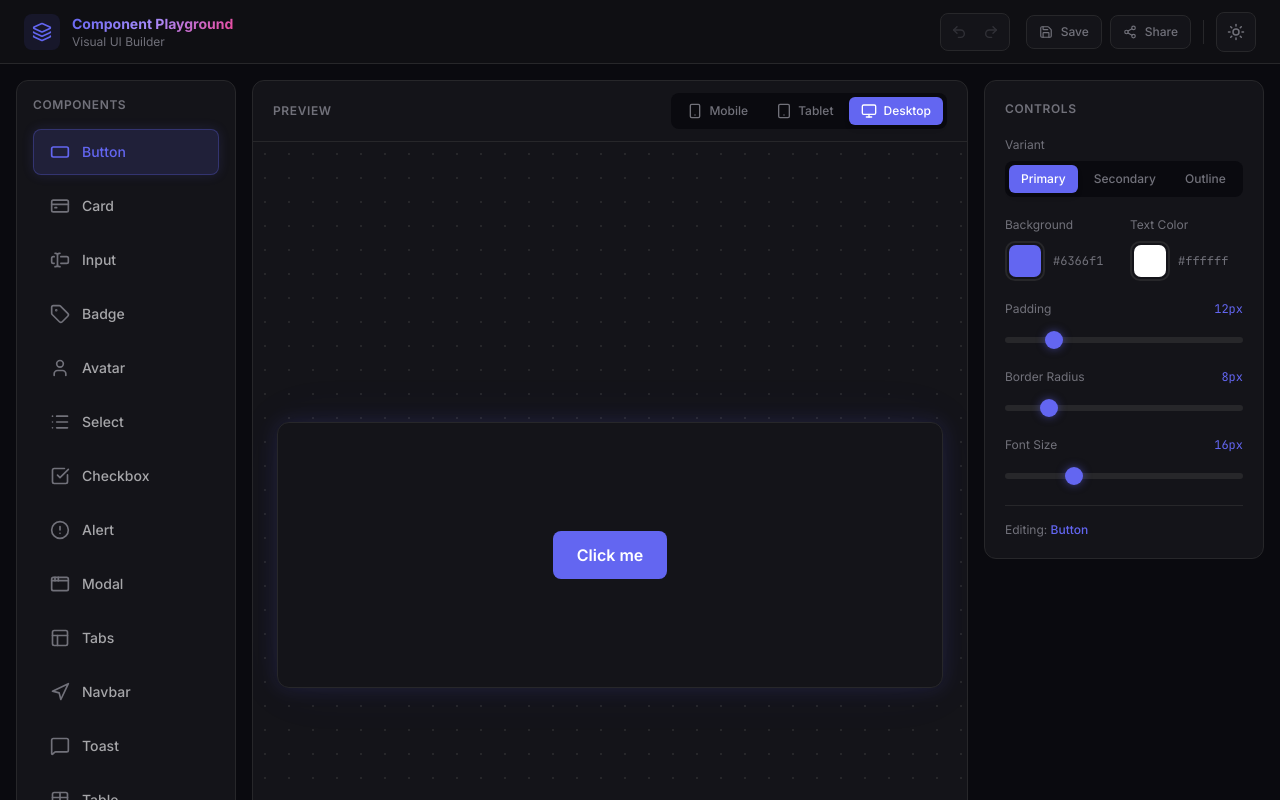
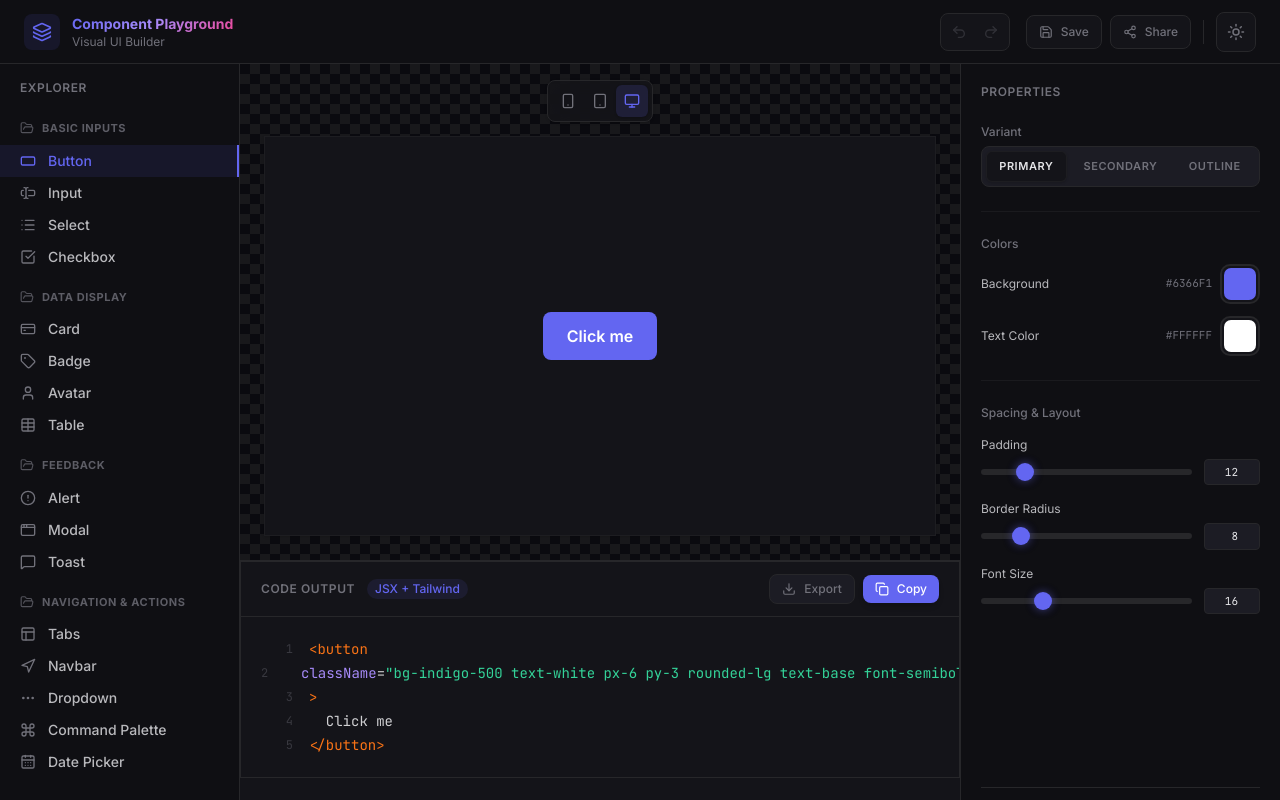
Before and after one commit to zahidhasann88/compora, a Next.js app: page / in a window 1280 px wide. Shown: the top 800 px of the page. Built offline with nearby package versions, Linux system fonts and the light colour scheme.

Commit message:
feat: implement initial component playground with component selection, live preview, and global styling.

```diff
--- a/app/globals.css
+++ b/app/globals.css
@@ -67,31 +67,27 @@ body {
   border-radius: 3px;
 }
 
-/* ── Glass Panel ── */
+/* ── Solid Panel (Flat UI) ── */
 .glass-panel {
   background: var(--surface);
   border: 1px solid var(--border-color);
-  border-radius: 12px;
-  backdrop-filter: blur(12px);
-  transition: background-color 0.3s ease, border-color 0.2s ease, box-shadow 0.2s ease, color 0.3s ease;
+  border-radius: 0px;
+  transition: background-color 0.3s ease, border-color 0.2s ease, color 0.3s ease;
 }
 .glass-panel:hover {
   border-color: color-mix(in srgb, var(--accent) 30%, var(--border-color));
 }
 
-/* Light mode specific glass panel */
 html.light .glass-panel {
-  box-shadow: 0 1px 3px rgba(0,0,0,0.06), 0 1px 2px rgba(0,0,0,0.04);
+  box-shadow: none;
 }
 
-/* ── Glow accent ── */
+/* ── Remove Glow accent for flat UI ── */
 .glow-accent {
-  box-shadow: 0 0 20px color-mix(in srgb, var(--accent) 15%, transparent),
-    0 0 60px color-mix(in srgb, var(--accent) 5%, transparent);
+  box-shadow: none;
 }
 html.light .glow-accent {
-  box-shadow: 0 4px 14px rgba(99, 102, 241, 0.08),
-    0 1px 3px rgba(0,0,0,0.06);
+  box-shadow: none;
 }
 
 /* ── Gradient text ── */
@@ -225,6 +221,22 @@ input[type="color"]::-webkit-color-swatch {
   background-size: 24px 24px;
 }
 
+/* ── Checkered background for Canvas ── */
+.checkered-bg {
+  background-color: #0a0a0f;
+  background-image:
+    linear-gradient(45deg, #18181b 25%, transparent 25%, transparent 75%, #18181b 75%, #18181b),
+    linear-gradient(45deg, #18181b 25%, transparent 25%, transparent 75%, #18181b 75%, #18181b);
+  background-size: 20px 20px;
+  background-position: 0 0, 10px 10px;
+}
+html.light .checkered-bg {
+  background-color: #f8fafc;
+  background-image:
+    linear-gradient(45deg, #e2e8f0 25%, transparent 25%, transparent 75%, #e2e8f0 75%, #e2e8f0),
+    linear-gradient(45deg, #e2e8f0 25%, transparent 25%, transparent 75%, #e2e8f0 75%, #e2e8f0);
+}
+
 /* ── Code panel light mode ── */
 html.light .code-panel-bg {
   background: #f8fafc;
--- a/app/page.tsx
+++ b/app/page.tsx
@@ -63,27 +63,30 @@ function PlaygroundContent() {
         </div>
       </header>
 
-      {/* ── Main Content ── */}
-      <div className="flex-1 flex flex-col lg:grid lg:grid-cols-[220px_1fr_280px] gap-4 p-4 overflow-hidden">
+      {/* ── Main Content flex container ── */}
+      <div className="flex-1 flex flex-col lg:flex-row overflow-hidden">
+
         {/* Left: Component Selector */}
-        <aside className="lg:block">
+        <aside className="w-full lg:w-[240px] flex-shrink-0 border-r border-border bg-surface/50 overflow-y-auto hidden lg:block">
           <ComponentSelector />
         </aside>
 
-        {/* Center: Live Preview */}
-        <main className="flex-1 min-h-0">
-          <LivePreview />
-        </main>
+        {/* Center: Live Preview & Code Panel */}
+        <div className="flex-1 flex flex-col min-w-0 overflow-hidden relative">
+          <main className="flex-1 min-h-0 relative checkered-bg">
+            <LivePreview />
+          </main>
+
+          {/* Bottom: Code Panel (Storybook Addons area) */}
+          <div className="h-[280px] flex-shrink-0 border-t border-border bg-surface z-10 overflow-hidden">
+            <CodePanel />
+          </div>
+        </div>
 
         {/* Right: Controls Panel */}
-        <aside className="lg:max-h-[calc(100vh-7rem)] overflow-y-auto">
+        <aside className="w-full lg:w-[320px] flex-shrink-0 border-l border-border bg-surface/50 overflow-y-auto hidden lg:block">
           <ControlsPanel />
         </aside>
-      </div>
-
-      {/* ── Bottom: Code Panel ── */}
-      <div className="p-4 pt-0">
-        <CodePanel />
       </div>
     </div>
   );
--- a/components/ComponentSelector.tsx
+++ b/components/ComponentSelector.tsx
@@ -1,36 +1,68 @@
 'use client';
 
 import { usePlaygroundStore, type ComponentType } from '@/store/usePlaygroundStore';
-import { RectangleHorizontal, CreditCard, TextCursorInput, Tag, User, List, CheckSquare, AlertCircle, AppWindow, Layout, Navigation, MessageSquare, Table, MoreHorizontal, Command, CalendarDays } from 'lucide-react';
+import { RectangleHorizontal, CreditCard, TextCursorInput, Tag, User, List, CheckSquare, AlertCircle, AppWindow, Layout, Navigation, MessageSquare, Table, MoreHorizontal, Command, CalendarDays, FolderOpen } from 'lucide-react';
 
-const components: { id: ComponentType; label: string; icon: React.ReactNode }[] = [
-  { id: 'button', label: 'Button', icon: <RectangleHorizontal size={20} /> },
-  { id: 'card', label: 'Card', icon: <CreditCard size={20} /> },
-  { id: 'input', label: 'Input', icon: <TextCursorInput size={20} /> },
-  { id: 'badge', label: 'Badge', icon: <Tag size={20} /> },
-  { id: 'avatar', label: 'Avatar', icon: <User size={20} /> },
-  { id: 'select', label: 'Select', icon: <List size={20} /> },
-  { id: 'checkbox', label: 'Checkbox', icon: <CheckSquare size={20} /> },
-  { id: 'alert', label: 'Alert', icon: <AlertCircle size={20} /> },
-  { id: 'modal', label: 'Modal', icon: <AppWindow size={20} /> },
-  { id: 'tabs', label: 'Tabs', icon: <Layout size={20} /> },
-  { id: 'navbar', label: 'Navbar', icon: <Navigation size={20} /> },
-  { id: 'toast', label: 'Toast', icon: <MessageSquare size={20} /> },
-  { id: 'table', label: 'Table', icon: <Table size={20} /> },
-  { id: 'dropdown', label: 'Dropdown Menu', icon: <MoreHorizontal size={20} /> },
-  { id: 'command', label: 'Command Palette', icon: <Command size={20} /> },
-  { id: 'datepicker', label: 'Date Picker', icon: <CalendarDays size={20} /> },
+const componentGroups: { category: string; items: { id: ComponentType; label: string; icon: React.ReactNode }[] }[] = [
+  {
+    category: 'Basic Inputs',
+    items: [
+      { id: 'button', label: 'Button', icon: <RectangleHorizontal size={16} /> },
+      { id: 'input', label: 'Input', icon: <TextCursorInput size={16} /> },
+      { id: 'select', label: 'Select', icon: <List size={16} /> },
+      { id: 'checkbox', label: 'Checkbox', icon: <CheckSquare size={16} /> },
+    ]
+  },
+  {
+    category: 'Data Display',
+    items: [
+      { id: 'card', label: 'Card', icon: <CreditCard size={16} /> },
+      { id: 'badge', label: 'Badge', icon: <Tag size={16} /> },
+      { id: 'avatar', label: 'Avatar', icon: <User size={16} /> },
+      { id: 'table', label: 'Table', icon: <Table size={16} /> },
+    ]
+  },
+  {
+    category: 'Feedback',
+    items: [
+      { id: 'alert', label: 'Alert', icon: <AlertCircle size={16} /> },
+      { id: 'modal', label: 'Modal', icon: <AppWindow size={16} /> },
+      { id: 'toast', label: 'Toast', icon: <MessageSquare size={16} /> },
+    ]
+  },
+  {
+    category: 'Navigation & Actions',
+    items: [
+      { id: 'tabs', label: 'Tabs', icon: <Layout size={16} /> },
+      { id: 'navbar', label: 'Navbar', icon: <Navigation size={16} /> },
+      { id: 'dropdown', label: 'Dropdown', icon: <MoreHorizontal size={16} /> },
+      { id: 'command', label: 'Command Palette', icon: <Command size={16} /> },
+      { id: 'datepicker', label: 'Date Picker', icon: <CalendarDays size={16} /> },
+    ]
+  }
 ];
 
 export default function ComponentSelector() {
   const { selectedComponent, setComponent } = usePlaygroundStore();
 
   return (
-    <div className="glass-panel p-4 flex flex-col gap-2">
-      <h2 className="text-xs font-semibold uppercase tracking-wider text-muted mb-2">
-        Components
-      </h2>
-      {components.map((comp) => {
+    <div className="py-4 flex flex-col gap-6">
+      <div className="px-5">
+        <h2 className="text-xs font-semibold uppercase tracking-wider text-muted">Explorer</h2>
+      </div>
+
+      <div className="flex flex-col gap-4">
+        {componentGroups.map((group) => (
+          <div key={group.category} className="flex flex-col gap-1">
+            <div className="px-5 flex items-center gap-2 mb-1">
+              <FolderOpen size={14} className="text-muted/70" />
+              <h3 className="text-[11px] font-bold uppercase tracking-wider text-muted/80">
+                {group.category}
+              </h3>
+            </div>
+
+            <div className="flex flex-col">
+              {group.items.map((comp) => {
                 const isActive = selectedComponent === comp.id;
                 return (
                   <button
@@ -38,12 +70,12 @@ export default function ComponentSelector() {
                     id={`selector-${comp.id}`}
                     onClick={() => setComponent(comp.id)}
                     className={`
-              flex items-center gap-3 px-4 py-3 rounded-lg text-sm font-medium
-              transition-all duration-200 cursor-pointer border
+                      flex items-center w-full px-5 py-1.5 text-sm font-medium
+                      transition-colors cursor-pointer text-left focus:outline-none flex gap-3
                       ${
                         isActive
-                  ? 'bg-accent/15 text-accent border-accent/30 shadow-[0_0_12px_rgba(99,102,241,0.15)]'
-                  : 'bg-transparent text-foreground/70 border-transparent hover:bg-surface-hover hover:text-foreground'
+                          ? 'bg-accent/10 text-accent border-r-2 border-accent'
+                          : 'bg-transparent text-foreground/80 hover:bg-surface-hover hover:text-foreground border-r-2 border-transparent'
                       }
                     `}
                   >
@@ -53,5 +85,9 @@ export default function ComponentSelector() {
                 );
               })}
             </div>
+          </div>
+        ))}
+      </div>
+    </div>
   );
 }
--- a/components/ControlsPanel.tsx
+++ b/components/ControlsPanel.tsx
@@ -9,27 +9,29 @@ export default function ControlsPanel() {
     usePlaygroundStore();
 
   return (
-    <div className="glass-panel p-5 flex flex-col gap-5 overflow-y-auto">
+    <div className="py-5 px-5 flex flex-col gap-6 h-full overflow-y-auto">
+      <div>
         <h2 className="text-xs font-semibold uppercase tracking-wider text-muted">
-        Controls
+          Properties
         </h2>
+      </div>
 
       {/* ── Variant Toggle ── */}
-      <div>
-        <label className="text-xs text-muted block mb-2">Variant</label>
-        <div className="flex gap-1 p-1 bg-background rounded-lg">
+      <div className="flex flex-col gap-1.5">
+        <label className="text-xs font-medium text-muted">Variant</label>
+        <div className="flex gap-1 p-1 bg-surface-hover border border-border rounded-lg">
           {variants.map((v) => (
             <button
               key={v}
               id={`variant-${v}`}
               onClick={() => setVariant(v)}
               className={`
-                flex-1 px-3 py-1.5 rounded-md text-xs font-medium capitalize
+                flex-1 px-3 py-1.5 rounded-md text-[11px] font-semibold uppercase tracking-wider
                 transition-all duration-200 cursor-pointer
                 ${
                   variant === v
-                    ? 'bg-accent text-white shadow-md'
-                    : 'text-muted hover:text-foreground'
+                    ? 'bg-surface border border-border/50 shadow-sm text-foreground'
+                    : 'text-muted hover:text-foreground hover:bg-surface/50 border border-transparent'
                 }
               `}
             >
@@ -39,40 +41,53 @@ export default function ControlsPanel() {
         </div>
       </div>
 
+      <hr className="border-border/50" />
+
       {/* ── Colors ── */}
-      <div className="grid grid-cols-2 gap-3">
-        <div>
-          <label className="text-xs text-muted block mb-2">Background</label>
+      <div className="flex flex-col gap-3">
+        <label className="text-xs font-medium text-muted">Colors</label>
+
+        <div className="flex items-center justify-between">
+          <label className="text-xs text-foreground/80">Background</label>
           <div className="flex items-center gap-2">
+            <span className="text-[11px] font-mono text-muted uppercase">{styles.bgColor}</span>
             <input
               type="color"
               id="control-bgColor"
               value={styles.bgColor}
               onChange={(e) => updateStyle('bgColor', e.target.value)}
+              className="w-6 h-6 rounded cursor-pointer border-0 p-0 bg-transparent"
             />
-            <span className="text-xs font-mono text-muted">{styles.bgColor}</span>
           </div>
         </div>
-        <div>
-          <label className="text-xs text-muted block mb-2">Text Color</label>
+
+        <div className="flex items-center justify-between">
+          <label className="text-xs text-foreground/80">Text Color</label>
           <div className="flex items-center gap-2">
+            <span className="text-[11px] font-mono text-muted uppercase">{styles.textColor}</span>
             <input
               type="color"
               id="control-textColor"
               value={styles.textColor}
               onChange={(e) => updateStyle('textColor', e.target.value)}
+              className="w-6 h-6 rounded cursor-pointer border-0 p-0 bg-transparent"
             />
-            <span className="text-xs font-mono text-muted">{styles.textColor}</span>
           </div>
         </div>
       </div>
 
-      {/* ── Padding ── */}
-      <div>
-        <div className="flex justify-between mb-2">
-          <label className="text-xs text-muted">Padding</label>
-          <span className="text-xs font-mono text-accent">{styles.padding}px</span>
+      <hr className="border-border/50" />
+
+      {/* ── Spacing & Layout ── */}
+      <div className="flex flex-col gap-4">
+        <label className="text-xs font-medium text-muted">Spacing & Layout</label>
+
+        {/* Padding */}
+        <div className="flex flex-col gap-1.5">
+          <div className="flex justify-between">
+            <label className="text-xs text-foreground/80">Padding</label>
           </div>
+          <div className="flex items-center gap-3">
             <input
               type="range"
               id="control-padding"
@@ -80,15 +95,25 @@ export default function ControlsPanel() {
               max="48"
               value={styles.padding}
               onChange={(e) => updateStyle('padding', e.target.value)}
+              className="flex-1"
+            />
+            <div className="flex items-center w-14 bg-surface-hover border border-border rounded px-1.5 py-1">
+              <input
+                type="number"
+                value={styles.padding}
+                onChange={(e) => updateStyle('padding', e.target.value)}
+                className="w-full bg-transparent text-[11px] font-mono text-foreground focus:outline-none text-right"
               />
             </div>
+          </div>
+        </div>
 
-      {/* ── Border Radius ── */}
-      <div>
-        <div className="flex justify-between mb-2">
-          <label className="text-xs text-muted">Border Radius</label>
-          <span className="text-xs font-mono text-accent">{styles.borderRadius}px</span>
+        {/* Border Radius */}
+        <div className="flex flex-col gap-1.5">
+          <div className="flex justify-between">
+            <label className="text-xs text-foreground/80">Border Radius</label>
           </div>
+          <div className="flex items-center gap-3">
             <input
               type="range"
               id="control-borderRadius"
@@ -96,15 +121,25 @@ export default function ControlsPanel() {
               max="50"
               value={styles.borderRadius}
               onChange={(e) => updateStyle('borderRadius', e.target.value)}
+              className="flex-1"
+            />
+            <div className="flex items-center w-14 bg-surface-hover border border-border rounded px-1.5 py-1">
+              <input
+                type="number"
+                value={styles.borderRadius}
+                onChange={(e) => updateStyle('borderRadius', e.target.value)}
+                className="w-full bg-transparent text-[11px] font-mono text-foreground focus:outline-none text-right"
               />
             </div>
+          </div>
+        </div>
 
-      {/* ── Font Size ── */}
-      <div>
-        <div className="flex justify-between mb-2">
-          <label className="text-xs text-muted">Font Size</label>
-          <span className="text-xs font-mono text-accent">{styles.fontSize}px</span>
+        {/* Font Size */}
+        <div className="flex flex-col gap-1.5">
+          <div className="flex justify-between">
+            <label className="text-xs text-foreground/80">Font Size</label>
           </div>
+          <div className="flex items-center gap-3">
             <input
               type="range"
               id="control-fontSize"
@@ -112,7 +147,18 @@ export default function ControlsPanel() {
               max="32"
               value={styles.fontSize}
               onChange={(e) => updateStyle('fontSize', e.target.value)}
+              className="flex-1"
             />
+            <div className="flex items-center w-14 bg-surface-hover border border-border rounded px-1.5 py-1">
+              <input
+                type="number"
+                value={styles.fontSize}
+                onChange={(e) => updateStyle('fontSize', e.target.value)}
+                className="w-full bg-transparent text-[11px] font-mono text-foreground focus:outline-none text-right"
+              />
+            </div>
+          </div>
+        </div>
       </div>
 
       {/* ── Component-specific info ── */}
--- a/components/LivePreview.tsx
+++ b/components/LivePreview.tsx
@@ -15,13 +15,9 @@ export default function LivePreview() {
   const currentDevice = devices.find((d) => d.id === device)!;
 
   return (
-    <div className="glass-panel flex flex-col h-full overflow-hidden">
-      {/* Device Switcher Header */}
-      <div className="flex items-center justify-between px-5 py-3 border-b border-border">
-        <h2 className="text-xs font-semibold uppercase tracking-wider text-muted">
-          Preview
-        </h2>
-        <div className="flex gap-1 p-1 bg-background rounded-lg">
+    <div className="flex flex-col h-full w-full relative overflow-hidden">
+      {/* Device Switcher Floating Toolbar */}
+      <div className="absolute top-4 left-1/2 -translate-x-1/2 flex items-center p-1 bg-surface/90 backdrop-blur-md border border-border shadow-sm rounded-lg z-20">
         {devices.map((d) => (
           <button
             key={d.id}
@@ -29,44 +25,34 @@ export default function LivePreview() {
             onClick={() => setDevice(d.id)}
             title={d.label}
             className={`
-                flex items-center gap-1.5 px-3 py-1.5 rounded-md text-xs font-medium
-                transition-all duration-200 cursor-pointer
+              flex items-center justify-center w-8 h-8 rounded-md transition-all duration-200 cursor-pointer
               ${
                 device === d.id
-                    ? 'bg-accent text-white shadow-md'
-                    : 'text-muted hover:text-foreground'
+                  ? 'bg-accent/15 text-accent shadow-sm'
+                  : 'text-muted hover:text-foreground hover:bg-surface-hover'
               }
             `}
           >
             {d.icon}
-              <span className="hidden sm:inline">{d.label}</span>
           </button>
         ))}
       </div>
-      </div>
 
       {/* Preview Area */}
-      <div className="flex-1 flex items-center justify-center p-6 dot-grid">
+      <div className="flex-1 flex flex-col items-center p-6 mt-12 overflow-y-auto w-full">
         <div
-          className="transition-all duration-300 ease-out flex items-center justify-center min-h-[300px]"
+          className="transition-all duration-300 ease-out flex items-center mx-auto"
           style={{
             width: currentDevice.width,
             maxWidth: '100%',
           }}
         >
-          <div className="glass-panel glow-accent p-8 w-full flex items-center justify-center min-h-[250px]">
+          {/* Inner Content Wrapper */}
+          <div className="bg-surface border border-border/50 shadow-sm w-full min-h-[400px] flex items-center justify-center overflow-x-hidden">
             <PreviewComponents />
           </div>
         </div>
       </div>
-
-      {/* Footer */}
-      <div className="px-5 py-2 border-t border-border flex items-center justify-between">
-        <span className="text-xs text-muted">
-          {currentDevice.width === '100%' ? 'Full width' : currentDevice.width}
-        </span>
-        <span className="text-xs text-muted capitalize">{device}</span>
-      </div>
     </div>
   );
 }
```
Lines whose indentation alone changed are shown as unchanged.
